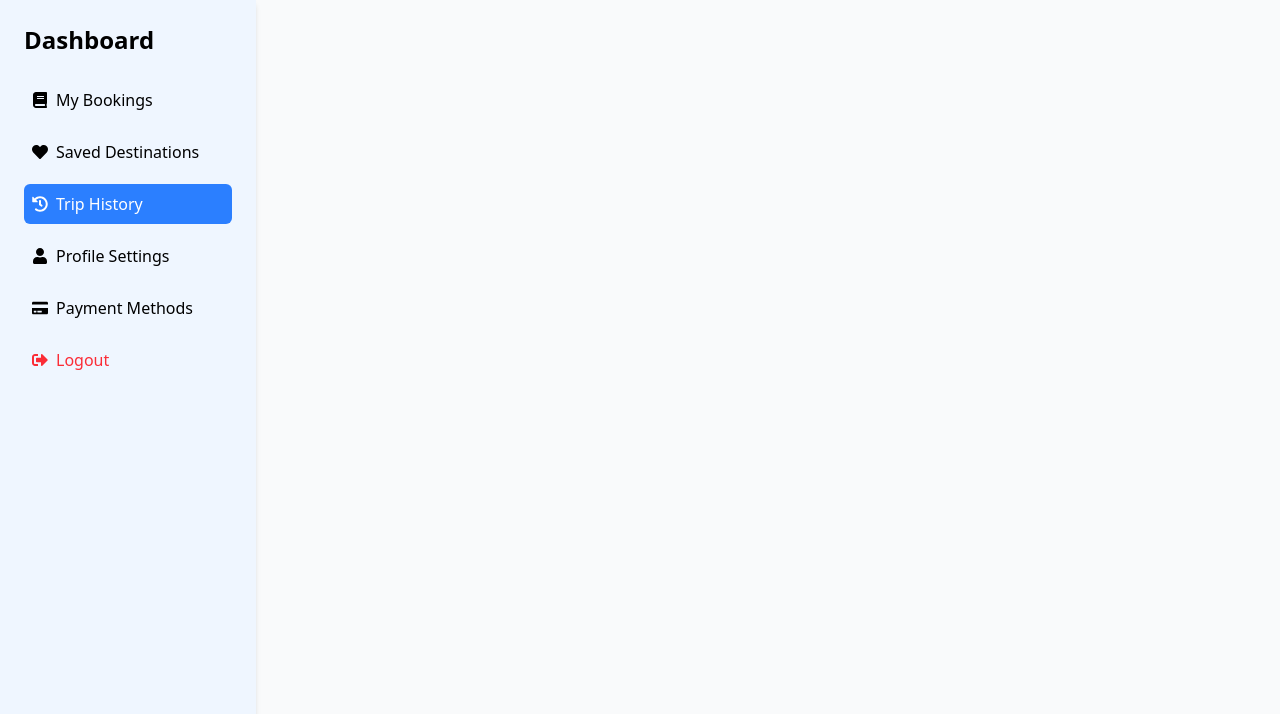
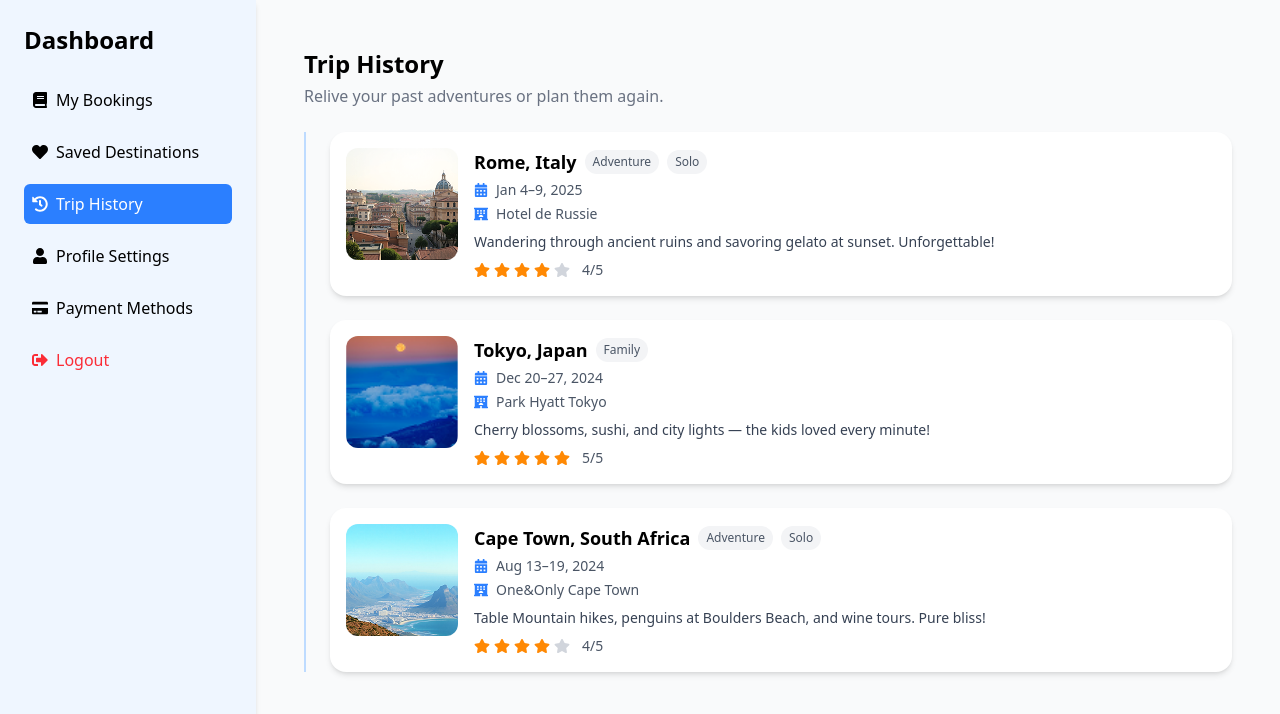
Before and after one commit to develper21/TravelSync_platefrom, a React (Vite) app in the folder Frontend/: page /profile in a window 1280 px wide. Both pictures are taken after a click on the item "Trip History". Shown: the top 714 px of the page. Built offline with nearby package versions, Linux system fonts and the light colour scheme.

Commit message:
impliment trip-history page which contains name,date,hotel-name,description,rating

```diff
--- a/Frontend/src/TripHistory/TripHistory.jsx
+++ b/Frontend/src/TripHistory/TripHistory.jsx
@@ -1,9 +1,112 @@
 import React from 'react'
+import { FaCalendarAlt, FaHotel, FaStar } from "react-icons/fa";
+import romeImg from '../assets/images/rome.png';
+import tokyoImg from '../assets/images/tokyo.png';
+import capeTownImg from '../assets/images/cape-town.png';
 
+const trips = [
+  {
+    id: 1,
+    title: "Rome, Italy",
+    tags: ["Adventure", "Solo"],
+    date: "Jan 4–9, 2025",
+    hotel: "Hotel de Russie",
+    description:
+      "Wandering through ancient ruins and savoring gelato at sunset. Unforgettable!",
+    rating: 4,
+    image: romeImg, // manually add in public/images
+  },
+  {
+    id: 2,
+    title: "Tokyo, Japan",
+    tags: ["Family"],
+    date: "Dec 20–27, 2024",
+    hotel: "Park Hyatt Tokyo",
+    description:
+      "Cherry blossoms, sushi, and city lights — the kids loved every minute!",
+    rating: 5,
+    image: tokyoImg,
+  },
+  {
+    id: 3,
+    title: "Cape Town, South Africa",
+    tags: ["Adventure", "Solo"],
+    date: "Aug 13–19, 2024",
+    hotel: "One&Only Cape Town",
+    description:
+      "Table Mountain hikes, penguins at Boulders Beach, and wine tours. Pure bliss!",
+    rating: 4,
+    image: capeTownImg,
+  },
+];
+const RatingStars = ({ rating }) => (
+  <div className="flex items-center gap-1">
+    {Array.from({ length: 5 }).map((_, i) => (
+      <FaStar key={i} className={i < rating ? "text-orange-400" : "text-gray-300"} />
+    ))}
+    <span className="ml-2 text-sm text-gray-600">{rating}/5</span>
+  </div>
+);
 const TripHistory = () => {
   return (
-    <div>
+    <div className="p-6">
+      <h2 className="text-2xl font-bold mb-1">Trip History</h2>
+      <p className="text-gray-500 mb-6">
+        Relive your past adventures or plan them again.
+      </p>
 
+
+      <div className="flex flex-col gap-6 border-l-2 border-blue-200 pl-6">
+        {trips.map((trip) => (
+          <div
+            key={trip.id}
+            className="flex gap-4 shadow-md rounded-2xl bg-white hover:shadow-lg transition p-4"
+          >
+            <img
+              src={trip.image}
+              alt={trip.title}
+              className="w-28 h-28 object-cover rounded-xl"
+            />
+
+
+            <div className="flex-1">
+              <div className="flex items-center gap-2">
+                <h3 className="text-lg font-semibold">{trip.title}</h3>
+                <div className="flex gap-2">
+                  {trip.tags.map((tag, i) => (
+                    <span
+                      key={i}
+                      className="text-xs px-2 py-1 rounded-full bg-gray-100 font-medium text-gray-600"
+                    >
+                      {tag}
+                    </span>
+                  ))}
+                </div>
+              </div>
+
+
+              <div className="flex items-center gap-2 text-sm text-gray-600 mt-1">
+                <FaCalendarAlt className="text-blue-500" />
+                <span>{trip.date}</span>
+              </div>
+
+
+              <div className="flex items-center gap-2 text-sm text-gray-600 mt-1">
+                <FaHotel className="text-blue-500" />
+                <span>{trip.hotel}</span>
+              </div>
+
+
+              <p className="text-sm text-gray-700 mt-2">{trip.description}</p>
+
+
+              <div className="mt-2">
+                <RatingStars rating={trip.rating} />
+              </div>
+            </div>
+          </div>
+        ))}
+      </div>
     </div>
   )
 }
```
Also changed, not shown: Frontend/src/assets/images/cape-town.png (added), Frontend/src/assets/images/rome.png (added).
